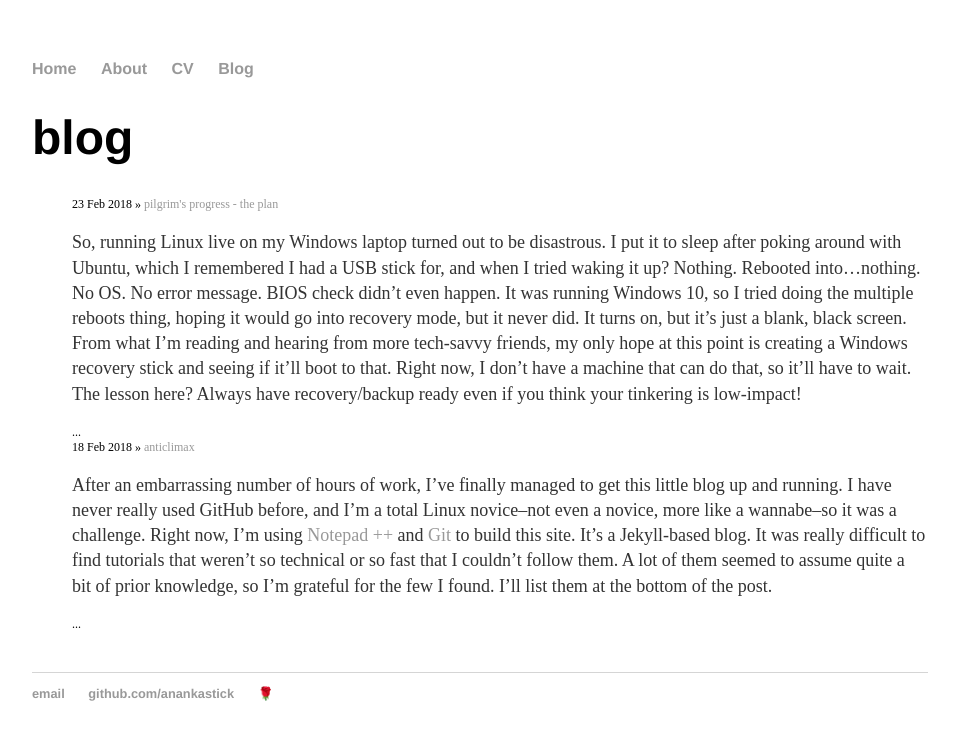
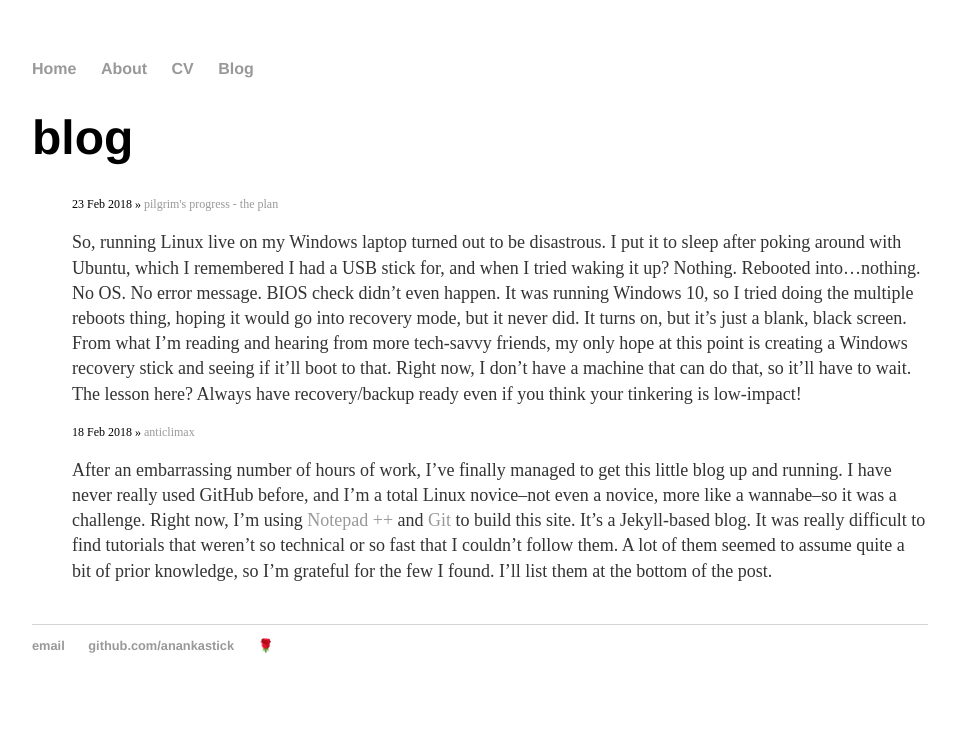
Before and after one commit to anankastick/anankastick.github.io, a Jekyll site: the page built from blog/index.html, in a window 1280 px wide. Shown: the top 740 px of the page, without its empty margins (160-1119 px from the left). Built offline with Jekyll 4.4.1, drawn with Linux system fonts in a browser that asks for light colours.

Commit message:
Update index.html

```diff
--- a/blog/index.html
+++ b/blog/index.html
@@ -7,7 +7,7 @@ title: blog
 
 	  {% for post in site.posts %}
 	    <li><span>{{ post.date | date_to_string }}</span> » <a href="{{ post.url }}" title="{{ post.title }}">{{ post.title }}</a>
-		    {{ post.excerpt }}...
+		    {{ post.excerpt ...}}
 		</li>
 	  {% endfor %}
 	</ul>
```
